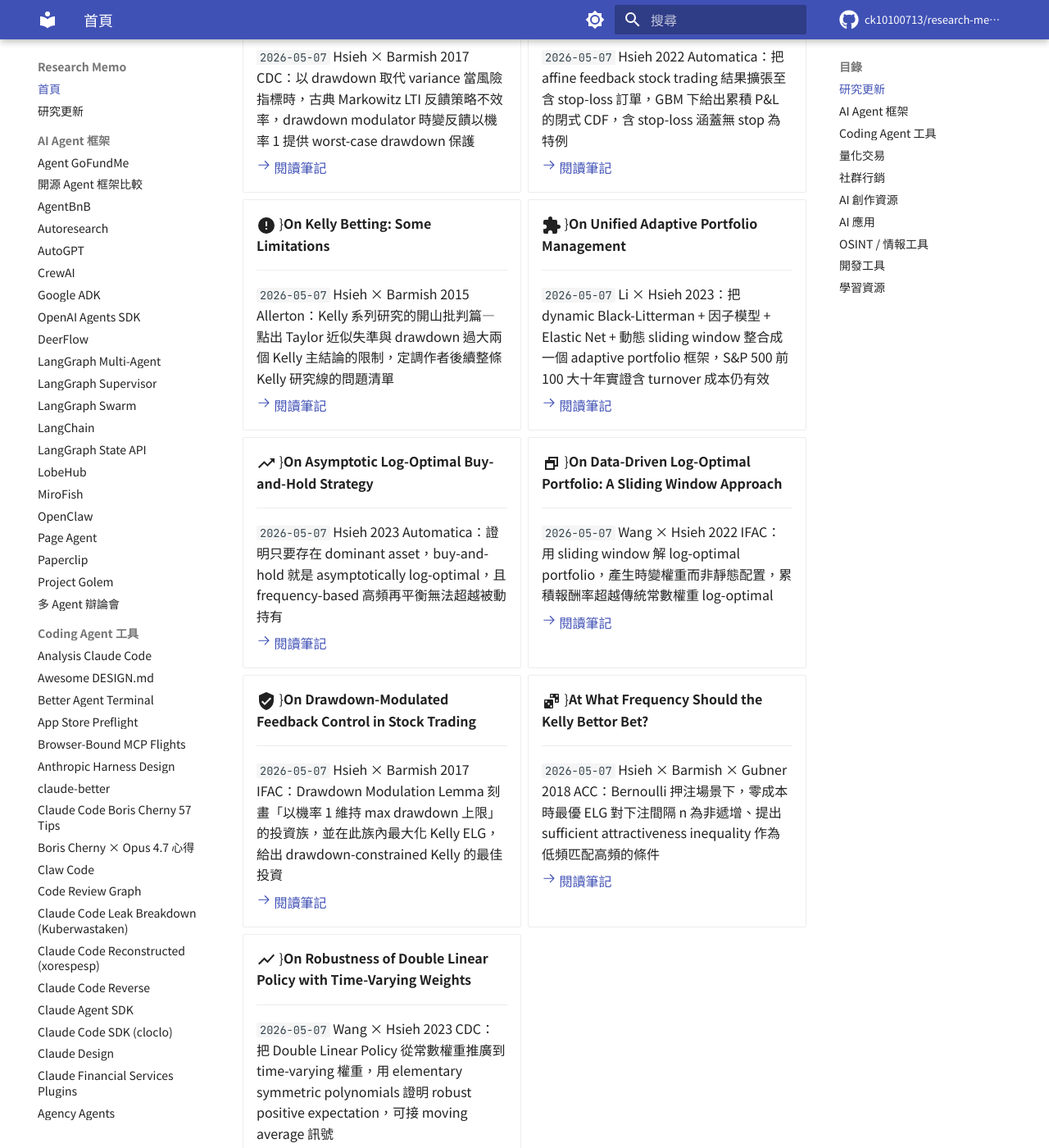
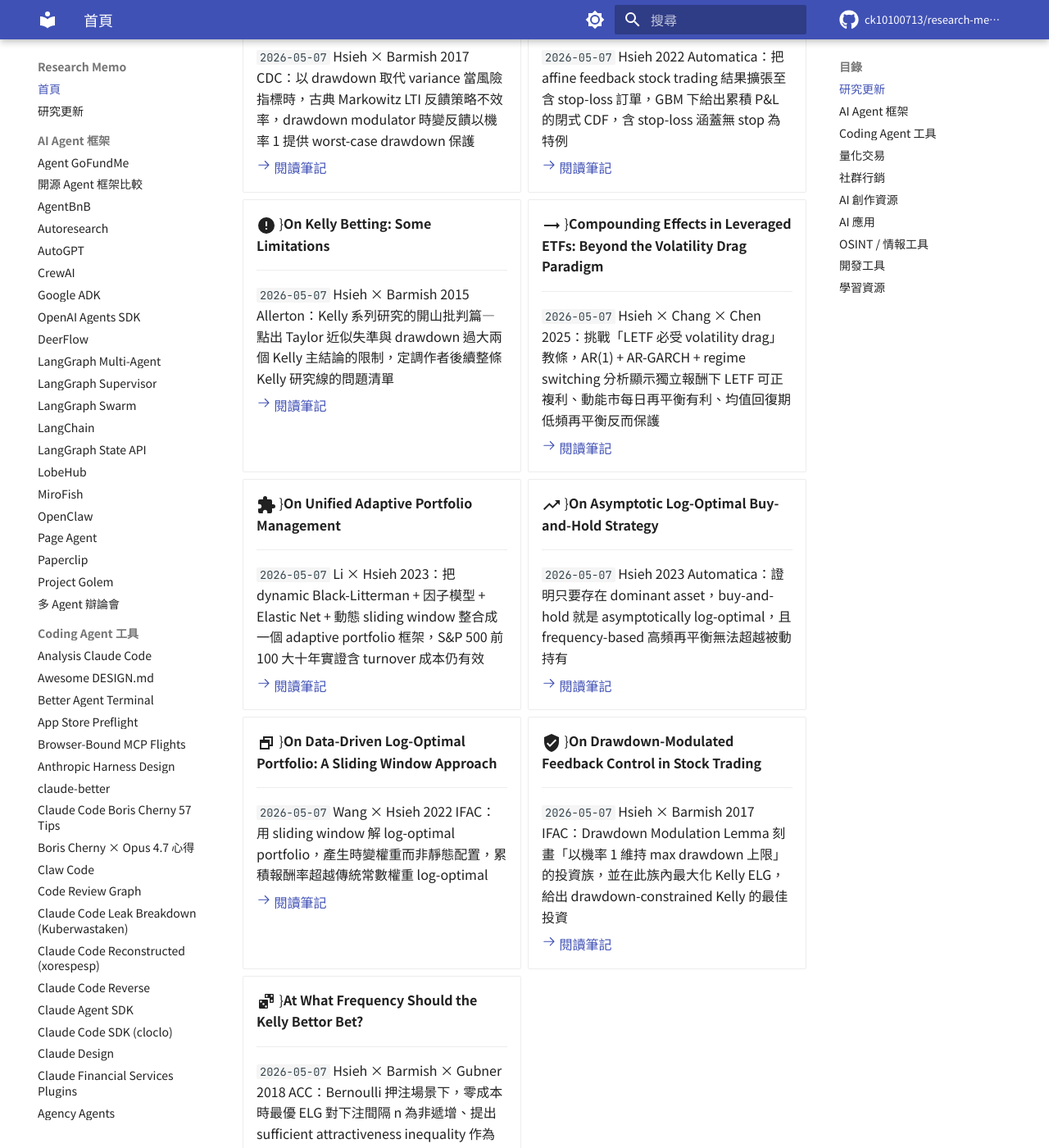
Before and after one commit to ck10100713/research-memo, an MkDocs documentation site: the page built from docs/index.md, in a window 1280 px wide and 1400 px high, scrolled down 1673 px. Shown: the whole window at 82% size. Built offline with MkDocs 1.6.1 and Material for MkDocs 9.7.7, drawn with Linux system fonts in a browser that asks for light colours; comment, search, counter and statistics services are not loaded; some of the changed text lies outside the part shown.

Commit message:
Add research note: Compounding Effects in Leveraged ETFs: Beyond the Volatility Drag Paradigm (Hsieh × Chang × Chen 2025) — 挑戰 volatility drag 教條、AR(1)+AR-GARCH+regime switching、動能市每日再平衡有利、均值回復期低頻保護 [Hsieh #30/32]

```diff
--- a/docs/index.md
+++ b/docs/index.md
@@ -98,6 +98,14 @@
 
     [:octicons-arrow-right-24: 閱讀筆記](kelly-betting-limitations.md)
 
+-   :material-trending-neutral:{{ .lg .middle }} **Compounding Effects in Leveraged ETFs: Beyond the Volatility Drag Paradigm**
+
+    ---
+
+    `2026-05-07` Hsieh × Chang × Chen 2025：挑戰「LETF 必受 volatility drag」教條，AR(1) + AR-GARCH + regime switching 分析顯示獨立報酬下 LETF 可正複利、動能市每日再平衡有利、均值回復期低頻再平衡反而保護
+
+    [:octicons-arrow-right-24: 閱讀筆記](leveraged-etf-compounding.md)
+
 -   :material-puzzle:{{ .lg .middle }} **On Unified Adaptive Portfolio Management**
 
     ---
@@ -137,14 +145,6 @@
     `2026-05-07` Hsieh × Barmish × Gubner 2018 ACC：Bernoulli 押注場景下，零成本時最優 ELG 對下注間隔 n 為非遞增、提出 sufficient attractiveness inequality 作為低頻匹配高頻的條件
 
     [:octicons-arrow-right-24: 閱讀筆記](kelly-bettor-frequency.md)
-
--   :material-chart-line-variant:{{ .lg .middle }} **On Robustness of Double Linear Policy with Time-Varying Weights**
-
-    ---
-
-    `2026-05-07` Wang × Hsieh 2023 CDC：把 Double Linear Policy 從常數權重推廣到 time-varying 權重，用 elementary symmetric polynomials 證明 robust positive expectation，可接 moving average 訊號
-
-    [:octicons-arrow-right-24: 閱讀筆記](dlp-time-varying-weights.md)
 
 </div>
 
@@ -892,6 +892,14 @@
 
     [:octicons-arrow-right-24: 閱讀筆記](kelly-betting-too-conservative.md)
 
+-   :material-trending-neutral:{{ .lg .middle }} **Compounding Effects in Leveraged ETFs: Beyond the Volatility Drag Paradigm**
+
+    ---
+
+    Hsieh × Chang × Chen 2025：挑戰「LETF 必受 volatility drag」教條，AR(1) + AR-GARCH + regime switching 分析顯示獨立報酬下 LETF 可正複利、動能市每日再平衡有利、均值回復期低頻再平衡反而保護
+
+    [:octicons-arrow-right-24: 閱讀筆記](leveraged-etf-compounding.md)
+
 -   :material-trending-down:{{ .lg .middle }} **On Inefficiency of Markowitz-Style Investment Strategies When Drawdown is Important**
 
     ---
--- a/mkdocs.yml
+++ b/mkdocs.yml
@@ -165,6 +165,7 @@
       - Kelly Bettor Frequency: kelly-bettor-frequency.md
       - Kelly Betting Limitations: kelly-betting-limitations.md
       - Kelly Betting Too Conservative: kelly-betting-too-conservative.md
+      - Leveraged ETF Compounding: leveraged-etf-compounding.md
       - Markowitz Inefficiency Drawdown: markowitz-inefficiency-drawdown.md
       - Positive Solutions of Delay Equation: positive-solutions-delay-equation.md
       - Frequency-Based Optimal Portfolio with Costs: frequency-based-optimal-portfolio-costs.md
```
Also changed, not shown: docs/leveraged-etf-compounding.md (added, +63 -0 lines), docs/news.md (+4 -1 lines).
